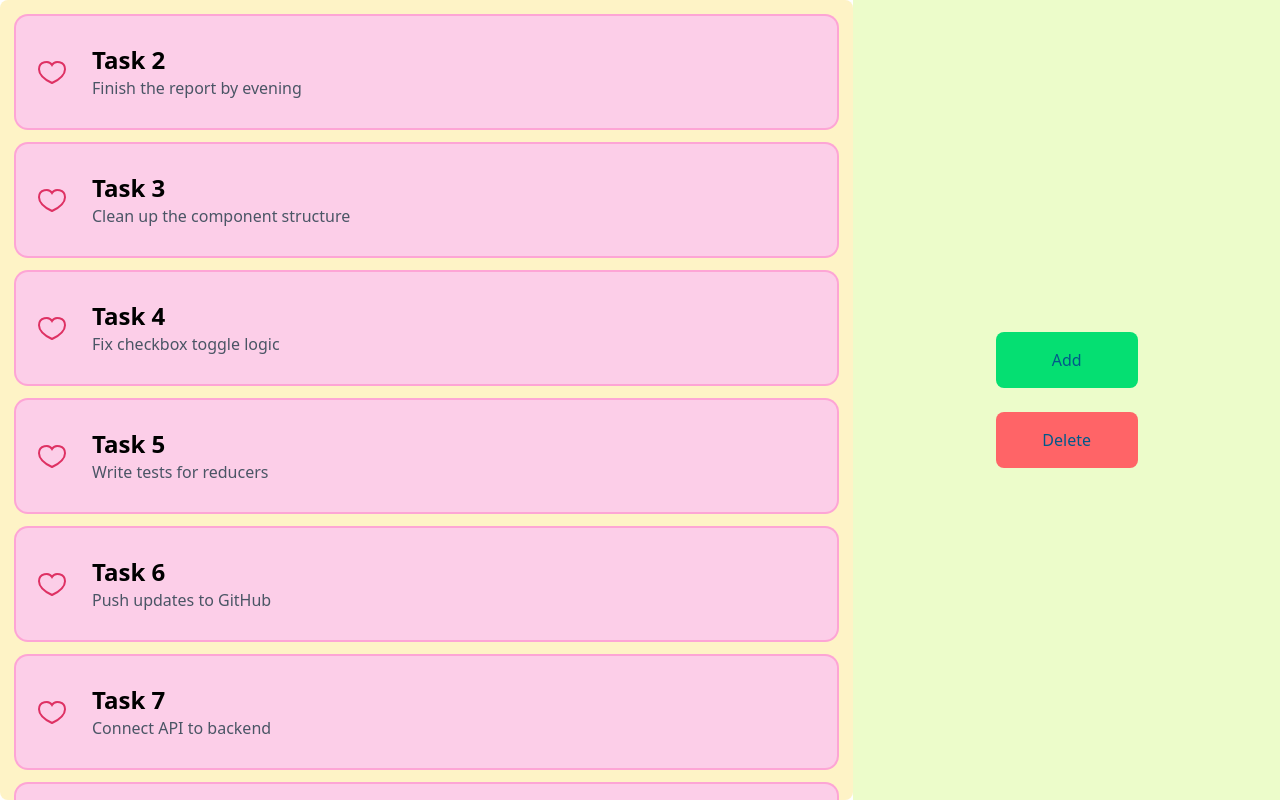
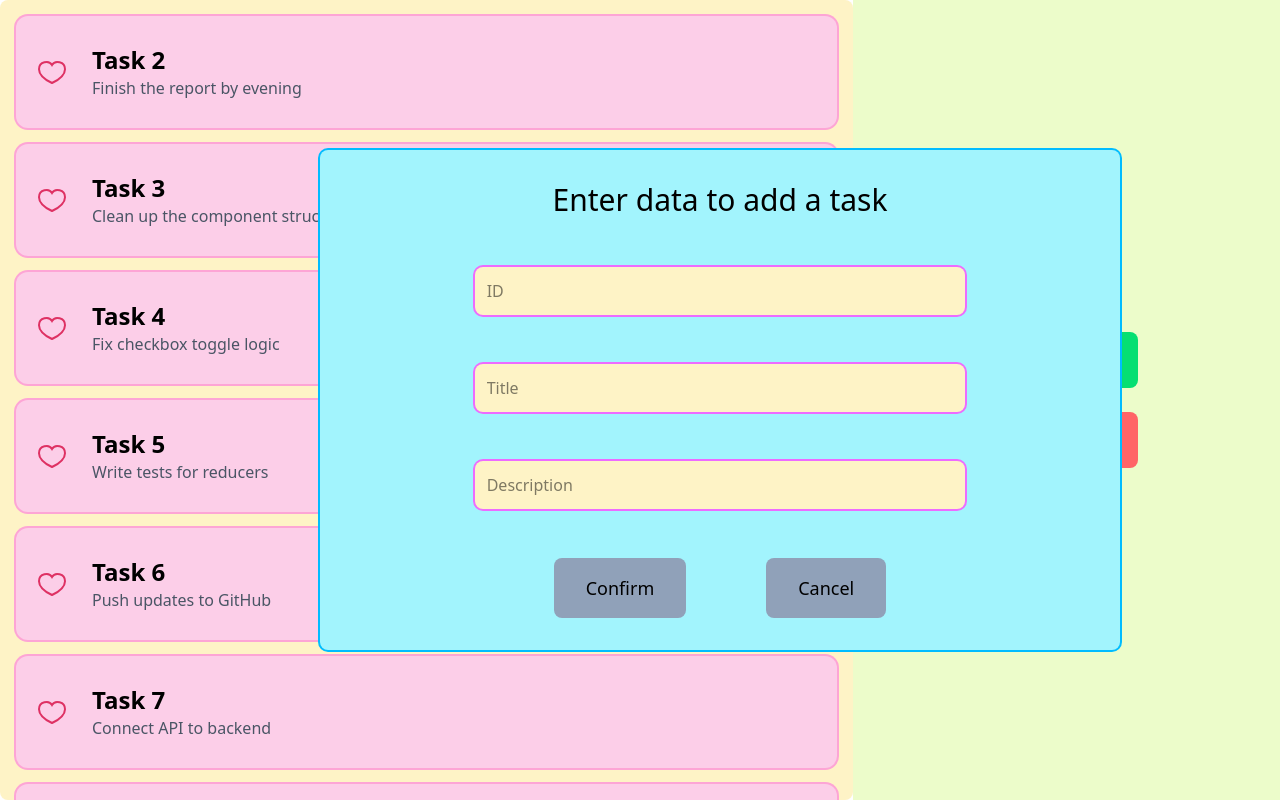
Before and after one commit to ClownAmoe/ToDoList, a Next.js app: page / in a window 1280 px wide. Both pictures are taken after a click on the button "Add". Built offline with nearby package versions, Linux system fonts and the light colour scheme; no server answers; data requests are answered from the project's data file.

Commit message:
added adding action

```diff
--- a/db.json
+++ b/db.json
@@ -52,7 +52,7 @@
       "id": "9",
       "title": "Task 9",
       "description": "Refactor Redux store",
-      "isDone": true
+      "isDone": false
     },
     {
       "id": "10",
--- a/src/components/button/CLASSNAME.ts
+++ b/src/components/button/CLASSNAME.ts
@@ -1,6 +1,6 @@
 export const CLASSNAME = {
   ADD: "bg-green-400 py-4 px-8 rounded-lg hover:bg-green-300 cursor-pointer transition-color duration-300 w-1/3 text-sky-800",
   DEL: "bg-red-400 py-4 px-8 rounded-lg hover:bg-red-300 cursor-pointer transition-color duration-300 w-1/3 text-sky-800",
-  CONF: "",
-  DEC: "  ",
+  CONF: "bg-slate-400 py-4 px-8 rounded-lg hover:bg-lime-400 ring-2 ring-transparent transition-colors text-lg",
+  DEC: "  bg-slate-400 py-4 px-8 rounded-lg hover:bg-red-400 ring-2 ring-transparent transition-colors text-lg",
 };
--- a/src/components/controls/controls.tsx
+++ b/src/components/controls/controls.tsx
@@ -1,12 +1,38 @@
+import { useState } from "react";
 import Button from "../button/button";
+import ModalAdd from "@/components/modalAdd/modalAdd";
+import { AnimatePresence, motion } from "motion/react";
 
 export default function Controls() {
+  const [show, setShow] = useState<boolean>(false);
   return (
-    <div className="flex items-center justify-center flex-col gap-6 w-1/3 h-lvh bg-lime-100">
+    <motion.div
+      initial={{ opacity: 1 }}
+      animate={{ opacity: 1 }}
+      className="flex items-center justify-center flex-col gap-6 w-1/3 h-lvh bg-lime-100"
+    >
+      <AnimatePresence>
+        {show && (
+          <motion.div
+            initial={{ opacity: 0, scale: 0 }}
+            animate={{ opacity: 1, scale: 1 }}
+            exit={{ opacity: 0, scale: 0 }}
+            transition={{
+              type: "keyframes",
+              duration: 0.5,
+            }}
+            className="absolute left-1/4"
+          >
+            <ModalAdd click={() => setShow(false)} />
+          </motion.div>
+        )}
+      </AnimatePresence>
       <Button
         type="button"
         variation="Add"
-        click={() => console.log("Add clicked")}
+        click={() => {
+          setShow(!show);
+        }}
       >
         Add
       </Button>
@@ -17,6 +43,6 @@ export default function Controls() {
       >
         Delete
       </Button>
-    </div>
+    </motion.div>
   );
 }
--- /dev/null
+++ b/src/components/input/input.tsx
@@ -0,0 +1,13 @@
+import { InputProps } from "./type";
+
+export default function Input({ props }: InputProps) {
+  return (
+    <input
+      type={props.type}
+      placeholder={props.placeholder}
+      onChange={props.change}
+      value={props.value}
+      className="bg-amber-100 p-3 rounded-lg w-2/3 ring-2 ring-fuchsia-400 focus:outline-none"
+    />
+  );
+}
--- /dev/null
+++ b/src/components/input/type.ts
@@ -0,0 +1,10 @@
+export type Input = {
+  value: string;
+  type: "text" | "number";
+  placeholder: string;
+  change: (e: any) => void;
+};
+
+export type InputProps = {
+  props: Input;
+};
--- a/src/components/layout/layout.tsx
+++ b/src/components/layout/layout.tsx
@@ -24,7 +24,7 @@ export default function Layout() {
           <motion.div
             layout
             initial={{
-              opacity: 0,
+              opacity: 1,
             }}
             whileHover={{ scale: 1.02 }}
             animate={{ opacity: 1, scale: 1 }}
--- /dev/null
+++ b/src/components/modalAdd/modalAdd.tsx
@@ -0,0 +1,74 @@
+import { motion, AnimatePresence } from "motion/react";
+import Input from "../input/input";
+import { useState } from "react";
+import Button from "../button/button";
+import { useDispatch } from "react-redux";
+import { addTask, TaskProp } from "@/state/task/taskSlice";
+
+export default function ModalAdd({ click }: { click: () => void }) {
+  const [id, setId] = useState<string>("");
+  const [title, setTitle] = useState<string>("");
+  const [description, setDescription] = useState<string>("");
+  const isDone = false;
+  const dispatch = useDispatch();
+
+  const newItem: TaskProp = {
+    id: Number(id),
+    title: title,
+    description: description,
+    isDone: isDone,
+  };
+
+  const handleAdd = async () => {
+    if (id && title && description) {
+      await dispatch(addTask(newItem) as any);
+      click();
+    } else {
+      alert("All inputs whould have a value");
+    }
+  };
+
+  return (
+    <div className="bg-cyan-200 h-[500px] w-[800px] p-8 flex items-center flex-col justify-between rounded-lg ring-2 ring-sky-400">
+      <h1 className="text-3xl ">Enter data to add a task</h1>
+      <Input
+        props={{
+          value: id,
+          type: "number",
+          placeholder: id ? id : "ID",
+          change: (e: any) => {
+            setId(e.target.value);
+          },
+        }}
+      />
+      <Input
+        props={{
+          value: title,
+          type: "text",
+          placeholder: title ? title : "Title",
+          change: (e: any) => {
+            setTitle(e.target.value);
+          },
+        }}
+      />
+      <Input
+        props={{
+          value: description,
+          type: "text",
+          placeholder: description ? description : "Description",
+          change: (e: any) => {
+            setDescription(e.target.value);
+          },
+        }}
+      />
+      <div className="flex justify-center gap-20 w-full">
+        <Button type={"button"} variation={"Conf"} click={handleAdd}>
+          Confirm
+        </Button>
+        <Button type={"button"} variation={"Decl"} click={click}>
+          Cancel
+        </Button>
+      </div>
+    </div>
+  );
+}
--- a/src/state/task/taskSlice.ts
+++ b/src/state/task/taskSlice.ts
@@ -39,7 +39,10 @@ const taskSlice = createSlice({
             item.isDone = action.payload.isDone;
           }
         }
-      );
+      )
+      .addCase(addTask.fulfilled, (state, action: PayloadAction<TaskProp>) => {
+        state.tasks.push(action.payload);
+      });
   },
 });
 
@@ -73,6 +76,22 @@ export const changeChecked = createAsyncThunk<
     return thunkAPI.rejectWithValue("Error" + e);
   }
 });
+
+export const addTask = createAsyncThunk<
+  TaskProp,
+  TaskProp,
+  { rejectValue: string }
+>("task/addTask", async (newTask, thunkAPI) => {
+  try {
+    const resp = await axios.post<TaskProp>(
+      `http://localhost:3000/tasks/`,
+      newTask
+    );
+    return resp.data;
+  } catch (e: any) {
+    return thunkAPI.rejectWithValue("Error" + e);
+  }
+});
 // export const { setTask } = taskSlice.actions;
 
 export default taskSlice.reducer;
```
